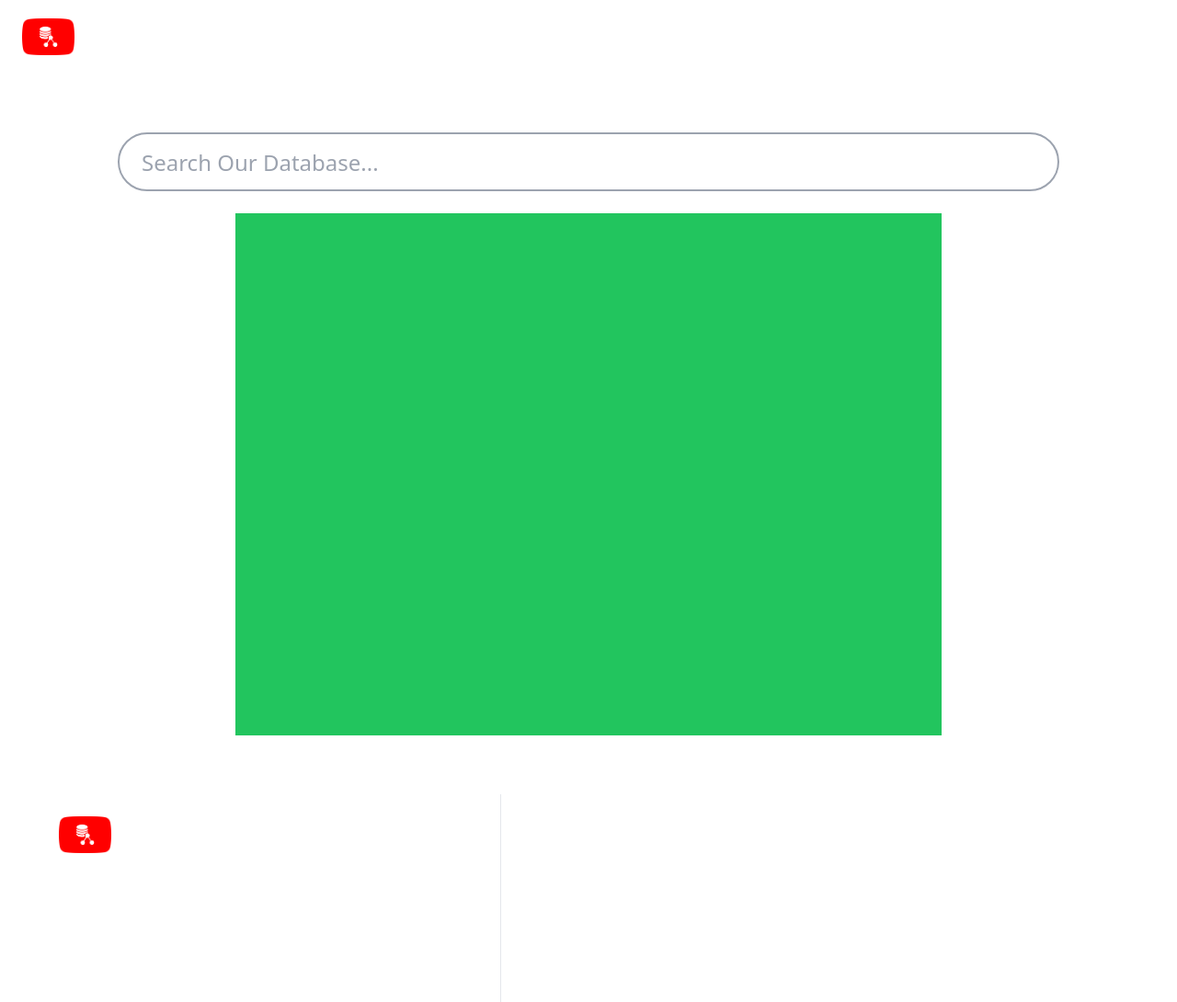
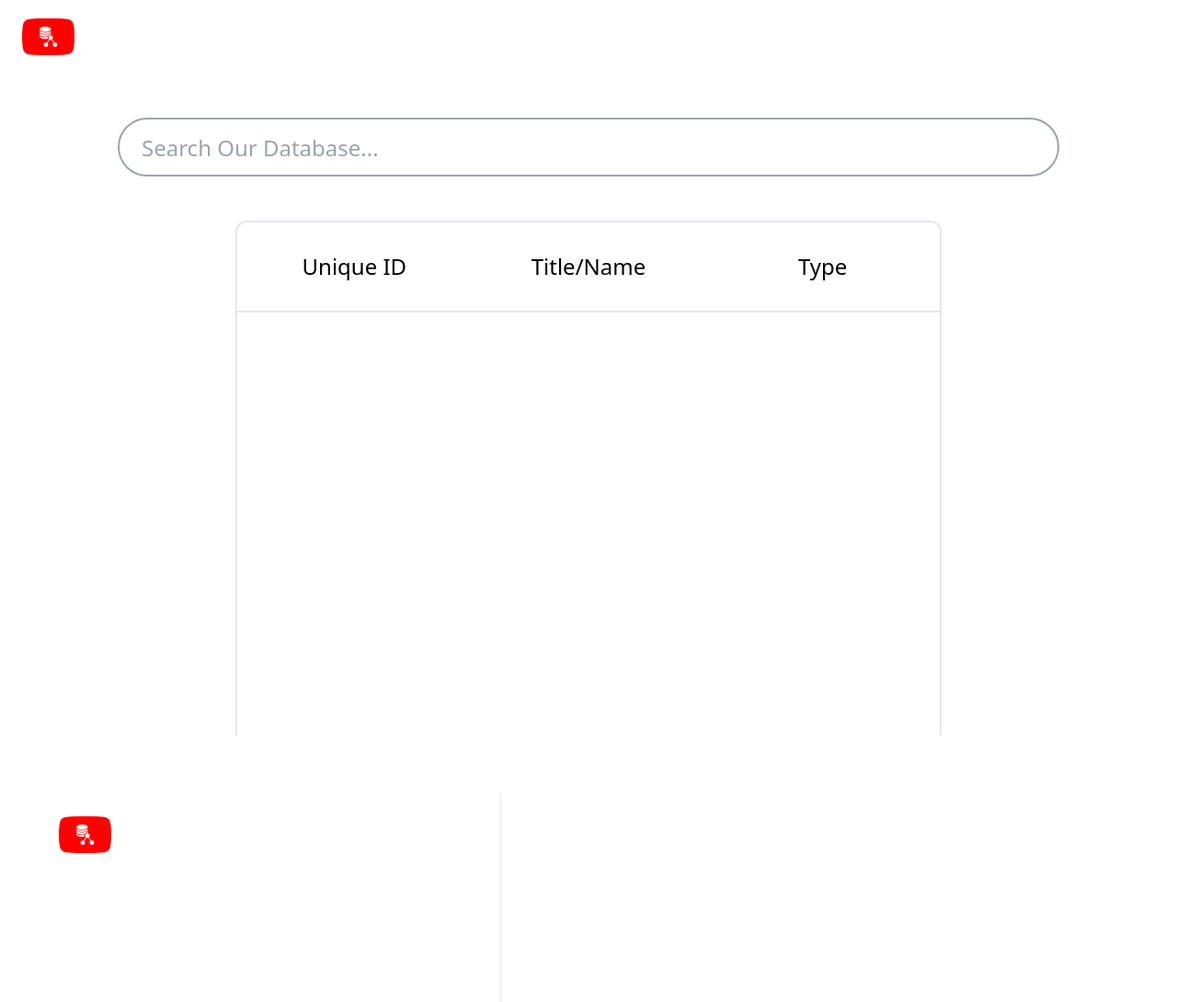
Before and after one commit to pesolosep/Adila-Fans-Club, a Django app: page /search/ in a window 1280 px wide. Shown: the top 1090 px of the page at 92% size. Run offline with Django 4.2, Linux system fonts and the light colour scheme; some libraries are stand-ins or nearby versions.

Commit message:
add: search page

```diff
--- a/search/query.py
+++ b/search/query.py
@@ -1,17 +1,17 @@
 from urllib.parse import unquote
 
 
-HOST = "http://127.0.0.1:7200/"
+HOST = "http://34.173.52.244:7200/"
 
 BASE = "http://adilafanclub.com/"
 OWL = "http://www.w3.org/2002/07/owl#"
 RDF = "http://www.w3.org/1999/02/22-rdf-syntax-ns#"
 RDFS = "http://www.w3.org/2000/01/rdf-schema#"
 NS1 = "http://xmlns.com/foaf/0.1/"
-V = "http://adilafanclub.com/vocab#"
+V = "http://adilafanclub.com/base/vocab#"
 XSD = "http://www.w3.org/2001/XMLSchema#"
 
-REPO_ID = "local_tk"
+REPO_ID = "PakAdilaFanClub"
 REPO = f"{HOST}repositories/{REPO_ID}"
 
 PREFIXES = f"""
@@ -60,13 +60,13 @@ QUERY_CHANNEL_CATEGORY = f"""
 QUERY_VIDEO = f"""
     {PREFIXES}
 
-    SELECT ?id ?title ?thumbs ?desc (GROUP_CONCAT(DISTINCT ?tag; SEPARATOR=", ") AS ?tags) ?colledtedDate ?country ?dailyRank ?viewCount ?likeCount ?commentCount WHERE {{
-        ?id a :video;
-        v:hasInfoAtTime [
-            v:hasTitle LABEL;
+    SELECT ?title ?thumbs ?desc (GROUP_CONCAT(DISTINCT ?tag; SEPARATOR=", ") AS ?tags) ?colledtedDate ?country ?dailyRank ?viewCount ?likeCount ?commentCount WHERE {{
+        LABEL a :video;
+        :hasInfoAtTime [
+            v:hasTitle ?title;
             v:hasThumbnail ?thumbs;
             v:hasDescription ?desc;
-            v:hasTags  ?tag
+            v:hasTags ?tag
         ];
         v:trendingInfo [
             v:collectedWhen ?colledtedDate;
@@ -77,7 +77,7 @@ QUERY_VIDEO = f"""
             v:commentCount ?commentCount
         ] .
     }}
-    GROUP BY ?p ?title ?thumbs ?desc ?colledtedDate ?country ?dailyRank ?viewCount ?likeCount ?commentCount
+    GROUP BY ?title ?thumbs ?desc ?colledtedDate ?country ?dailyRank ?viewCount ?likeCount ?commentCount
 """
 
 FUZZY_QUERY = f"""
@@ -87,15 +87,16 @@ FUZZY_QUERY = f"""
     WHERE {{
     	{{
             ?id	a :video;
-                v:hasInfoAtTime [v:hasTitle ?label]
+                :hasInfoAtTime [v:hasTitle ?label]
             BIND("video" AS ?type)
     	}} UNION {{
         	?id a :channel;
-        		rdfs:label ?label .
+        		v:fixedName ?label .
             BIND("channel" AS ?type)
     	}}
     }}
 """
+print(FUZZY_QUERY)
 
 def fix_encoding(data: str) -> str:
     data = unquote(data).encode()
--- a/search/templates/search.html
+++ b/search/templates/search.html
@@ -1,11 +1,22 @@
-<main class="pt-32 h-screen flex flex-col items-center justify-center space-y-6">
-  <form class="autocomplete flex flex-col items-center space-y-4" method="post"
-    action="{% url 'search:search' %}">
+<main class="pt-28 h-screen flex flex-col items-center justify-center space-y-6">
+  <form class="autocomplete flex flex-col items-center space-y-4 mb-6" method="post" action="{% url 'search:search' %}">
     {% csrf_token %}
-    <input class="textinput w-[64rem] h-16 px-6 border-2 border-gray-400 rounded-full text-2xl font-body" name="query" type="text"
-      placeholder="Search Our Database...">
+    <input class="textinput w-[64rem] h-16 px-6 border-2 border-gray-400 rounded-full text-2xl font-body" name="query"
+      type="text" placeholder="Search Our Database...">
   </form>
-  <div class="query-results pt-16 w-3/5 grid grid-cols-3 overflow-scroll text-2xl font-body bg-green-500 h-screen">
+  <div class="pt-8 w-3/5 grid grid-cols-3 text-2xl overflow-hidden border-t-2 border-x-2 rounded-t-xl flex-1">
+    <div class="font-body-bold flex justify-center items-center self-start border-b-2 pb-8">
+      Unique ID
+    </div>
+    <div class="font-body-bold flex justify-center items-center self-start border-b-2 pb-8">
+      Title/Name
+    </div>
+    <div class="font-body-bold flex justify-center items-center self-start border-b-2 pb-8">
+      Type
+    </div>
+    <div class="query-results grid grid-cols-3 col-span-3 overflow-scroll h-min text-2xl font-body">
+
+    </div>
   </div>
   <script>
     inputField = document.querySelector('.autocomplete');
@@ -27,13 +38,26 @@
       data = await response.json();
 
       results = document.querySelector('.query-results');
-      inner = '';
+      inner =  "";
+      i = 0
 
       data.forEach(element => {
+        i++
+        if (i % 2 == 0) {
+          color = 'bg-gray-200';
+        } else {
+          color = '';
+        }
         inner += `
-            <div>${element['id']['value']}</div>
-            <div>${element['label']['value']}</div>
-            <div>${element['type']['value']}</div>
+            <div class="flex justify-center items-center ${color}">
+              ${element['id']['value']}
+            </div>
+            <div class="text-ellipsis text-nowrap overflow-hidden ${color}">
+              ${element['label']['value']}
+            </div>
+            <div class="flex justify-center items-center ${color}">
+              ${element['type']['value']}
+            </div>
         `;
       });
 
--- a/search/views.py
+++ b/search/views.py
@@ -7,7 +7,6 @@ from django.conf import settings
 
 sparql = SPARQLWrapper(REPO)
 
-# Create your views here.
 def search(request):
     context = {}
 
@@ -54,13 +53,13 @@ def autocomplete(request):
 
     if request.method == 'POST':
         query = eval(request.body).get('query', '').strip()
-        print(query)
         fuzzy_results = exec_query(FUZZY_QUERY)
         prefixed = []
         infixed = []
         similars = []
 
         for data in fuzzy_results:
+            data['id']['value'] = data['id']['value'].removeprefix(BASE)
             cond = data['label']['value'].lower().startswith(query.lower())
             if cond:
                 prefixed.append(data)
```
